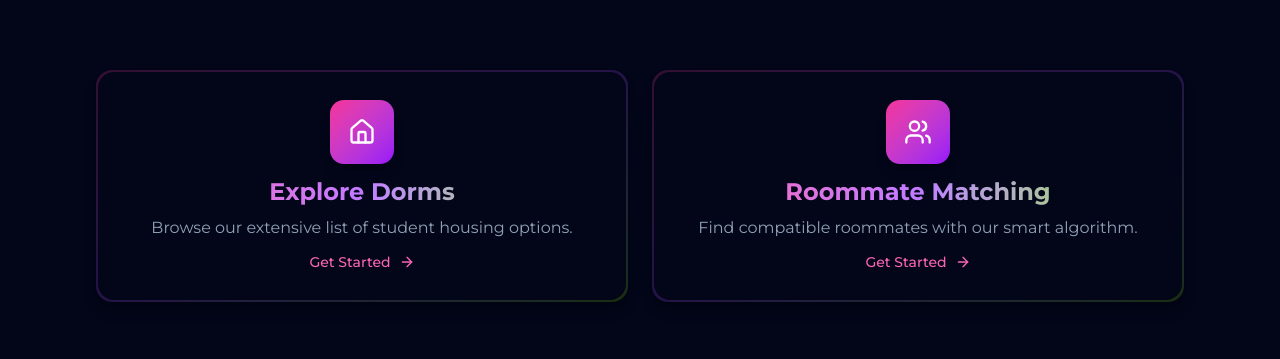
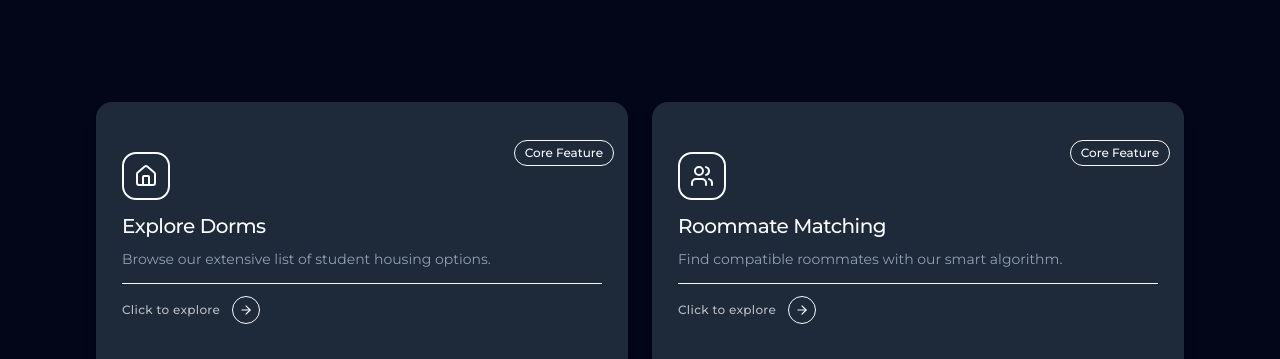
Before and after one commit to SanMine/Lumiq, a React (Vite) app in the folder frontend/: page / in a window 1280 px wide. Shown: the part 434-793 px from the top of the page. Built offline with nearby package versions, Linux system fonts and the light colour scheme; no server answers.

Commit message:
improve UI on homepage

```diff
--- a/frontend/src/components/landing/feature-cards.tsx
+++ b/frontend/src/components/landing/feature-cards.tsx
@@ -1,70 +1,150 @@
-import { cards } from "@/lib/constants"
-import { useNavigate } from "react-router"
-import { ArrowRight, Home, Users } from "lucide-react"
-import { useState } from "react"
+import { cards } from "@/lib/constants";
+import { useNavigate } from "react-router";
+import { Home, Users, ArrowRight } from "lucide-react";
+import { useState } from "react";
+import { motion } from "framer-motion";
+import { Card } from "@/components/ui/card";
+import { cn } from "@/lib/utils";
 
 export default function FeatureCards() {
     const navigate = useNavigate();
-    const [activeCard, setActiveCard] = useState<string | null>(null);
+    const [hoveredCard, setHoveredCard] = useState<string | null>(null);
 
     const getIcon = (title: string) => {
-        if (title.includes("Dorm")) return <Home className="w-6 h-6 md:w-7 md:h-7" />;
-        if (title.includes("Roommate")) return <Users className="w-6 h-6 md:w-7 md:h-7" />;
+        if (title.includes("Dorm")) return <Home className="w-6 h-6" />;
+        if (title.includes("Roommate")) return <Users className="w-6 h-6" />;
         return null;
     };
 
     return (
-        <div className="w-full max-w-6xl mx-auto flex flex-col md:flex-row items-center gap-4 md:gap-6 my-8 px-4 md:px-8">
+        <div className="w-full max-w-6xl mx-auto flex flex-col md:flex-row items-stretch gap-6 my-16 px-4 md:px-8">
             {
-                cards.map(card => (
-                    <button
+                cards.map(card => {
+                    const isHovered = hoveredCard === card.title;
+
+                    return (
+                        <motion.div
                             key={card.title}
-                        className="group relative w-full overflow-hidden rounded-2xl bg-gradient-to-br from-pink-500/10 via-purple-500/10 to-lime-500/10 dark:from-pink-500/20 dark:via-purple-500/20 dark:to-lime-500/20 p-[2px] shadow-lg shadow-black/5 dark:shadow-black/20 transition-all duration-300 hover:scale-[1.02] hover:shadow-2xl hover:shadow-pink-500/20 active:scale-[0.98]"
-                        onClick={() => {
-                            setActiveCard(card.title);
-                            setTimeout(() => navigate(card.to), 150);
+                            className="relative flex-1"
+                            data-testid={`${card.title.toLowerCase().replace(/\s+/g, '-')}-card`}
+                            onMouseEnter={() => setHoveredCard(card.title)}
+                            onMouseLeave={() => setHoveredCard(null)}
+                            whileHover={{ y: -6 }}
+                            whileTap={{ scale: 0.98 }}
+                            transition={{ duration: 0.2, ease: "easeOut" }}
+                        >
+                            {/* Strong glow on hover for button feel */}
+                            <motion.div
+                                className="absolute -inset-[2px] rounded-2xl bg-foreground/10 blur-lg"
+                                animate={{
+                                    opacity: isHovered ? 1 : 0,
                                 }}
-                        onMouseEnter={() => setActiveCard(card.title)}
-                        onMouseLeave={() => setActiveCard(null)}
+                                transition={{ duration: 0.3 }}
+                            />
+
+                            {/* Main card button */}
+                            <Card
+                                className={cn(
+                                    "relative h-full cursor-pointer overflow-hidden rounded-2xl transition-all duration-300 group",
+                                    "border-2",
+                                    isHovered
+                                        ? "border-white dark:border-gray-700 bg-white dark:bg-gray-950 shadow-2xl"
+                                        : "border-gray-200 dark:border-gray-800 bg-gray-100 dark:bg-gray-800 shadow-lg"
+                                )}
+                                onClick={() => navigate(card.to)}
                             >
-                        {/* Animated gradient border */}
-                        <div className={`absolute inset-0 bg-gradient-to-r from-pink-500 via-purple-600 to-lime-500 opacity-0 blur-xl transition-opacity duration-500 ${activeCard === card.title ? 'opacity-30' : ''}`} />
+                                {/* Animated background on hover */}
+                                <motion.div
+                                    className="absolute inset-0 bg-gradient-to-br from-pink-500/[0.08] via-purple-500/[0.06] to-pink-500/[0.04]"
+                                    animate={{
+                                        opacity: isHovered ? 1 : 0,
+                                    }}
+                                    transition={{ duration: 0.3 }}
+                                />
 
-                        {/* Main content */}
-                        <div className="relative h-full w-full rounded-2xl bg-background px-5 py-6 md:py-7 flex flex-col items-center gap-3 text-center">
+                                {/* Card content */}
+                                <div className="relative p-5 md:p-6 flex flex-col gap-3 h-full min-h-[220px]">
 
-                            {/* Icon container with floating animation */}
-                            <div className={`flex items-center justify-center w-14 h-14 md:w-16 md:h-16 rounded-xl bg-gradient-to-br from-pink-500 to-purple-600 text-white shadow-lg transition-all duration-500 ${activeCard === card.title ? 'rotate-12 scale-110 shadow-2xl shadow-pink-500/50' : 'rotate-0 scale-100'}`}>
+                                    {/* Icon with subtle color accent */}
+                                    <motion.div
+                                        className="flex items-center justify-center w-12 h-12 rounded-xl border-2 bg-background"
+                                        animate={{
+                                            borderColor: isHovered ? "rgb(236 72 153 / 0.5)" : "hsl(var(--foreground) / 0.15)",
+                                            backgroundColor: isHovered ? "rgb(236 72 153 / 0.05)" : "hsl(var(--background))",
+                                        }}
+                                        transition={{ duration: 0.3 }}
+                                    >
+                                        <motion.div
+                                            className={isHovered ? "text-pink-500" : ""}
+                                            animate={{
+                                                scale: isHovered ? 1.15 : 1,
+                                            }}
+                                            transition={{ duration: 0.3 }}
+                                        >
                                             {getIcon(card.title)}
-                            </div>
+                                        </motion.div>
+                                    </motion.div>
 
-                            {/* Animated label tag */}
-                            <div className={`absolute top-3 right-3 px-3 py-1 rounded-full bg-gradient-to-r from-lime-500 to-green-500 text-white text-xs font-semibold shadow-md transition-all duration-300 ${activeCard === card.title ? 'translate-x-0 opacity-100' : 'translate-x-2 opacity-0'}`}>
-                                Click to explore
-                            </div>
-
-                            {/* Title with gradient */}
-                            <div className="space-y-2">
-                                <h3 className="text-xl md:text-2xl font-bold bg-gradient-to-r from-pink-600 via-purple-600 to-lime-600 dark:from-pink-400 dark:via-purple-400 dark:to-lime-400 bg-clip-text text-transparent transition-all duration-300 group-hover:scale-105">
+                                    {/* Content */}
+                                    <div className="flex-1 flex flex-col gap-2">
+                                        <h3 className="text-lg md:text-xl font-medium tracking-tight">
                                             {card.title}
                                         </h3>
-                                <p className="text-sm md:text-base text-muted-foreground transition-colors duration-300 group-hover:text-foreground">
+                                        <p className="text-sm text-muted-foreground leading-relaxed">
                                             {card.subTitle}
                                         </p>
                                     </div>
 
-                            {/* Arrow icon with animation */}
-                            <div className={`flex items-center gap-2 text-sm font-medium text-pink-600 dark:text-pink-400 transition-all duration-300 ${activeCard === card.title ? 'translate-x-2' : 'translate-x-0'}`}>
-                                Get Started
-                                <ArrowRight className={`w-4 h-4 transition-transform duration-300 ${activeCard === card.title ? 'translate-x-1' : 'translate-x-0'}`} />
+                                    {/* Strong CTA indicator */}
+                                    <motion.div
+                                        className="flex items-center gap-3 pt-3 border-t"
+                                        animate={{
+                                            borderColor: isHovered ? "rgb(236 72 153 / 0.2)" : "hsl(var(--foreground) / 0.08)",
+                                        }}
+                                        transition={{ duration: 0.3 }}
+                                    >
+                                        <motion.span
+                                            className="text-xs font-medium tracking-wide"
+                                            animate={{
+                                                opacity: isHovered ? 1 : 0.7,
+                                                color: isHovered ? "rgb(236 72 153)" : "hsl(var(--foreground))",
+                                            }}
+                                            transition={{ duration: 0.2 }}
+                                        >
+                                            Click to explore
+                                        </motion.span>
+                                        <motion.div
+                                            className="flex items-center justify-center w-7 h-7 rounded-full border"
+                                            animate={{
+                                                x: isHovered ? 6 : 0,
+                                                borderColor: isHovered ? "rgb(236 72 153)" : "hsl(var(--foreground) / 0.15)",
+                                                backgroundColor: isHovered ? "rgb(236 72 153 / 0.1)" : "transparent",
+                                            }}
+                                            transition={{ duration: 0.3 }}
+                                        >
+                                            <ArrowRight className={cn("w-3.5 h-3.5", isHovered && "text-pink-500")} />
+                                        </motion.div>
+                                    </motion.div>
+
+                                    {/* Clickable indicator badge with subtle color */}
+                                    <motion.div
+                                        className="absolute top-3 right-3 px-2.5 py-1 rounded-full border text-xs font-medium"
+                                        animate={{
+                                            borderColor: isHovered ? "rgb(168 85 247 / 0.4)" : "hsl(var(--foreground) / 0.15)",
+                                            backgroundColor: isHovered ? "rgb(168 85 247 / 0.08)" : "hsl(var(--background))",
+                                            color: isHovered ? "rgb(168 85 247)" : "hsl(var(--foreground))",
+                                            scale: isHovered ? 1.05 : 1,
+                                        }}
+                                        transition={{ duration: 0.2 }}
+                                    >
+                                        Core Feature
+                                    </motion.div>
                                 </div>
-
-                            {/* Pulse effect on hover */}
-                            <div className={`absolute inset-0 rounded-2xl bg-gradient-to-br from-pink-500/5 to-purple-500/5 transition-opacity duration-300 ${activeCard === card.title ? 'opacity-100 animate-pulse' : 'opacity-0'}`} />
-                        </div>
-                    </button>
-                ))
+                            </Card>
+                        </motion.div>
+                    );
+                })
             }
         </div>
-    )
+    );
 }
```
Also changed, not shown: 1 other file (tests, documents, lock files or other folders). Lines whose indentation alone changed are shown as unchanged.
